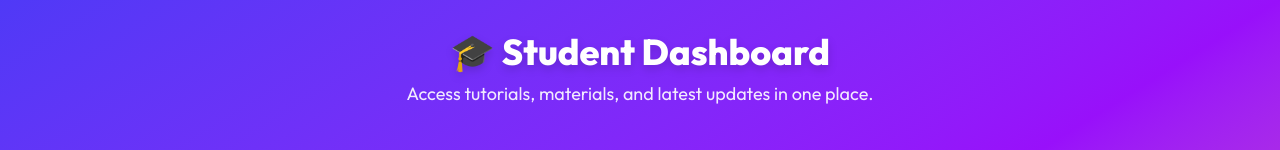
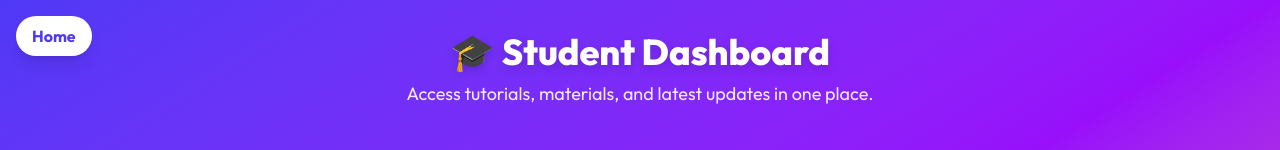
Before and after one commit to martins0909/levitong, a React (Vite) app in the folder client/: page /userDashboard in a window 1280 px wide. Shown: the top 150 px of the page. Built offline with nearby package versions, Linux system fonts and the light colour scheme; no server answers.

Commit message:
Add Home button to About, Services, Contact, and UserDashboard pages

```diff
--- a/client/src/pages/About.jsx
+++ b/client/src/pages/About.jsx
@@ -1,9 +1,18 @@
 
+import React from 'react';
+import { useNavigate } from 'react-router-dom';
 import myPhoto from "../assets/myphoto.jpg";
 
 const About = () => {
+  const navigate = useNavigate();
+
   return (
-    <div className="bg-white dark:bg-gray-900 text-gray-800 dark:text-gray-200 min-h-screen">
+    <div className="bg-white dark:bg-gray-900 text-gray-800 dark:text-gray-200 min-h-screen relative">
+      <button
+        onClick={() => navigate('/')}
+        className="fixed top-4 left-4 z-50 bg-blue-600 text-white px-4 py-2 rounded-full font-bold shadow-lg hover:bg-blue-700 transition duration-300">
+        Home
+      </button>
 
       {/* Hero Banner */}
       <div
--- a/client/src/pages/Contact.jsx
+++ b/client/src/pages/Contact.jsx
@@ -1,8 +1,10 @@
 import { useRef, useState } from "react";
 import emailjs from "@emailjs/browser";
+import { useNavigate } from "react-router-dom";
 import { Mail, Phone, MapPin, Instagram, Twitter, Facebook, Youtube } from "lucide-react";
 
 const Contact = () => {
+  const navigate = useNavigate();
   const form = useRef();
   const [loading, setLoading] = useState(false);
   const [success, setSuccess] = useState(null);
@@ -34,6 +36,12 @@ const Contact = () => {
 
   return (
     <div className="relative min-h-screen bg-gradient-to-br from-blue-900 via-gray-900 to-black text-white px-6 md:px-16 lg:px-24 xl:px-32 py-16">
+      <button
+        onClick={() => navigate('/')}
+        className="absolute top-4 left-4 bg-white text-blue-900 px-4 py-2 rounded-full font-bold shadow-lg hover:bg-gray-100 transition duration-300 z-50">
+        Home
+      </button>
+
       {/* Title */}
       <h1 className="text-4xl font-bold mb-4">Contact Leviton Admin</h1>
       <p className="text-gray-300 max-w-xl mb-10">
--- a/client/src/pages/Services.jsx
+++ b/client/src/pages/Services.jsx
@@ -1,5 +1,6 @@
 
 import {  Smartphone, Megaphone, Video, Lightbulb, BookOpen, Shield, PenTool, Newspaper, Zap } from "lucide-react";
+import { useNavigate } from 'react-router-dom';
 
 const services = [
   {
@@ -50,8 +51,16 @@ const services = [
 ];
 
 const Services = () => {
+  const navigate = useNavigate();
+
   return (
-    <section className="py-16 bg-gray-50">
+    <section className="py-16 bg-gray-50 relative">
+      <button
+        onClick={() => navigate('/')}
+        className="fixed top-4 left-4 z-50 bg-blue-600 text-white px-4 py-2 rounded-full font-bold shadow-lg hover:bg-blue-700 transition duration-300">
+        Home
+      </button>
+
       <div className="max-w-6xl mx-auto px-6">
         <h2 className="text-3xl font-bold text-center text-gray-800 mb-12">
           Our Services
--- a/client/src/pages/UserDashboard.jsx
+++ b/client/src/pages/UserDashboard.jsx
@@ -1,10 +1,12 @@
 import { useEffect, useState } from "react";
+import { useNavigate } from "react-router-dom";
 import BblogComments from "../components/BblogComments";
 
 const API_BASE_URL = import.meta.env.VITE_BASE_URL || "http://localhost:3000";
 
 
 const UserDashboard = () => {
+  const navigate = useNavigate();
   const [blogs, setBlogs] = useState([]);
   const [materials, setMaterials] = useState([]);
   const [updates, setUpdates] = useState([]);
@@ -41,7 +43,13 @@ const UserDashboard = () => {
   };
 
   return (
-    <div className="min-h-screen bg-gradient-to-br from-indigo-600 via-purple-600 to-pink-500 p-8">
+    <div className="min-h-screen bg-gradient-to-br from-indigo-600 via-purple-600 to-pink-500 p-8 relative">
+      <button
+        onClick={() => navigate('/')}
+        className="absolute top-4 left-4 bg-white text-indigo-600 px-4 py-2 rounded-full font-bold shadow-lg hover:bg-gray-100 transition duration-300 z-50">
+        Home
+      </button>
+
       {/* ✅ Custom animation styles */}
       <style>
         {`
```
